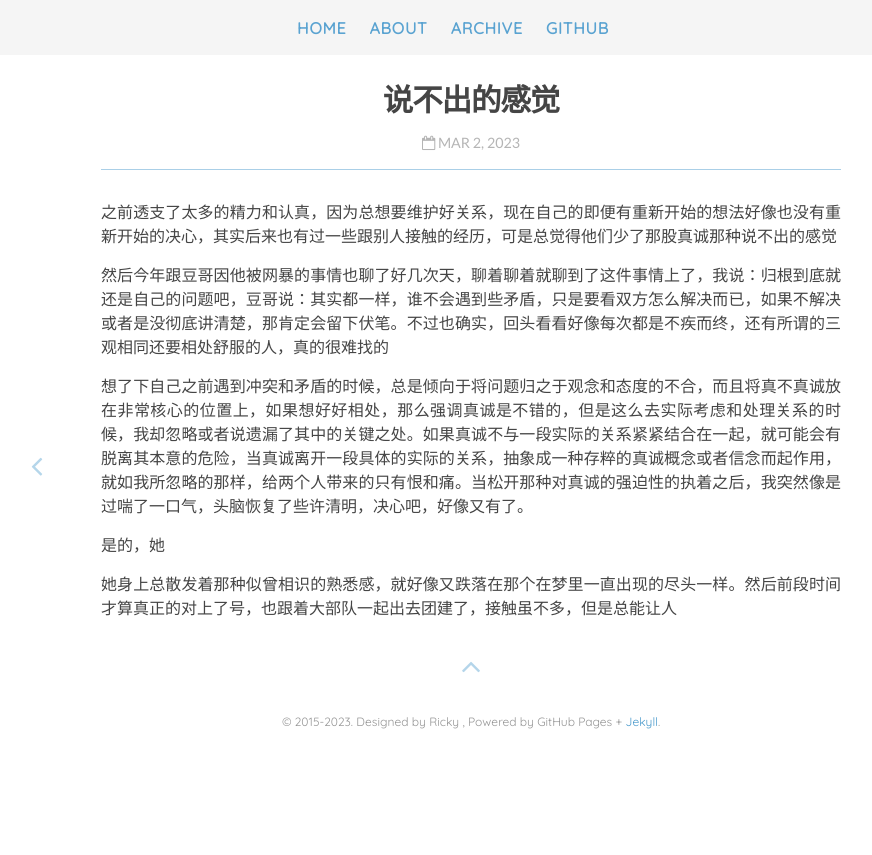
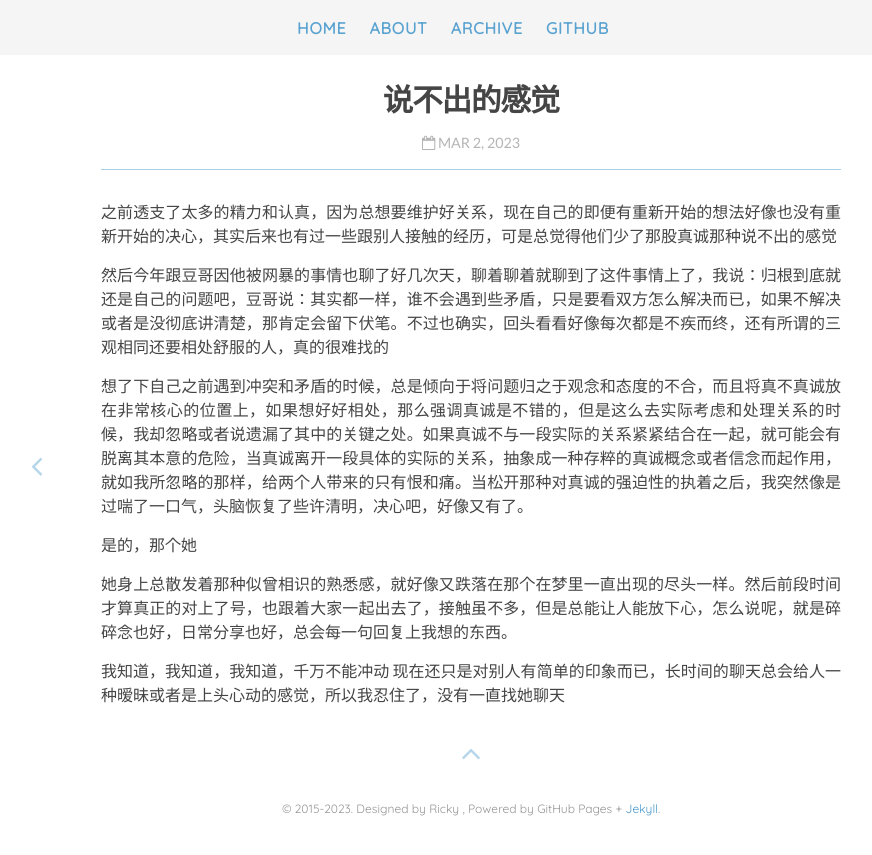
Before and after one commit to Rickylamn/Rickylamn.github.io, a Jekyll site: the page built from _posts/2023-3-2-说不出的感觉.md, in a window 1280 px wide. Shown: the top 855 px of the page, without its empty margins (169-1041 px from the left). Built offline with Jekyll 4.4.1, drawn with Linux system fonts in a browser that asks for light colours; nearby versions of some CDN libraries; our own code applies the rules of GitHub Pages for plain Markdown files; comment, search, counter and statistics services are not loaded.

Commit message:
Update 2023-3-2-说不出的感觉.md

```diff
--- a/_posts/2023-3-2-说不出的感觉.md
+++ b/_posts/2023-3-2-说不出的感觉.md
@@ -4,6 +4,9 @@
 
 想了下自己之前遇到冲突和矛盾的时候，总是倾向于将问题归之于观念和态度的不合，而且将真不真诚放在非常核心的位置上，如果想好好相处，那么强调真诚是不错的，但是这么去实际考虑和处理关系的时候，我却忽略或者说遗漏了其中的关键之处。如果真诚不与一段实际的关系紧紧结合在一起，就可能会有脱离其本意的危险，当真诚离开一段具体的实际的关系，抽象成一种存粹的真诚概念或者信念而起作用，就如我所忽略的那样，给两个人带来的只有恨和痛。当松开那种对真诚的强迫性的执着之后，我突然像是过喘了一口气，头脑恢复了些许清明，决心吧，好像又有了。
 
-是的，她
+是的，那个她
 
-她身上总散发着那种似曾相识的熟悉感，就好像又跌落在那个在梦里一直出现的尽头一样。然后前段时间才算真正的对上了号，也跟着大部队一起出去团建了，接触虽不多，但是总能让人
+她身上总散发着那种似曾相识的熟悉感，就好像又跌落在那个在梦里一直出现的尽头一样。然后前段时间才算真正的对上了号，也跟着大家一起出去了，接触虽不多，但是总能让人能放下心，怎么说呢，就是碎碎念也好，日常分享也好，总会每一句回复上我想的东西。
+
+我知道，我知道，我知道，千万不能冲动
+现在还只是对别人有简单的印象而已，长时间的聊天总会给人一种暧昧或者是上头心动的感觉，所以我忍住了，没有一直找她聊天
```
